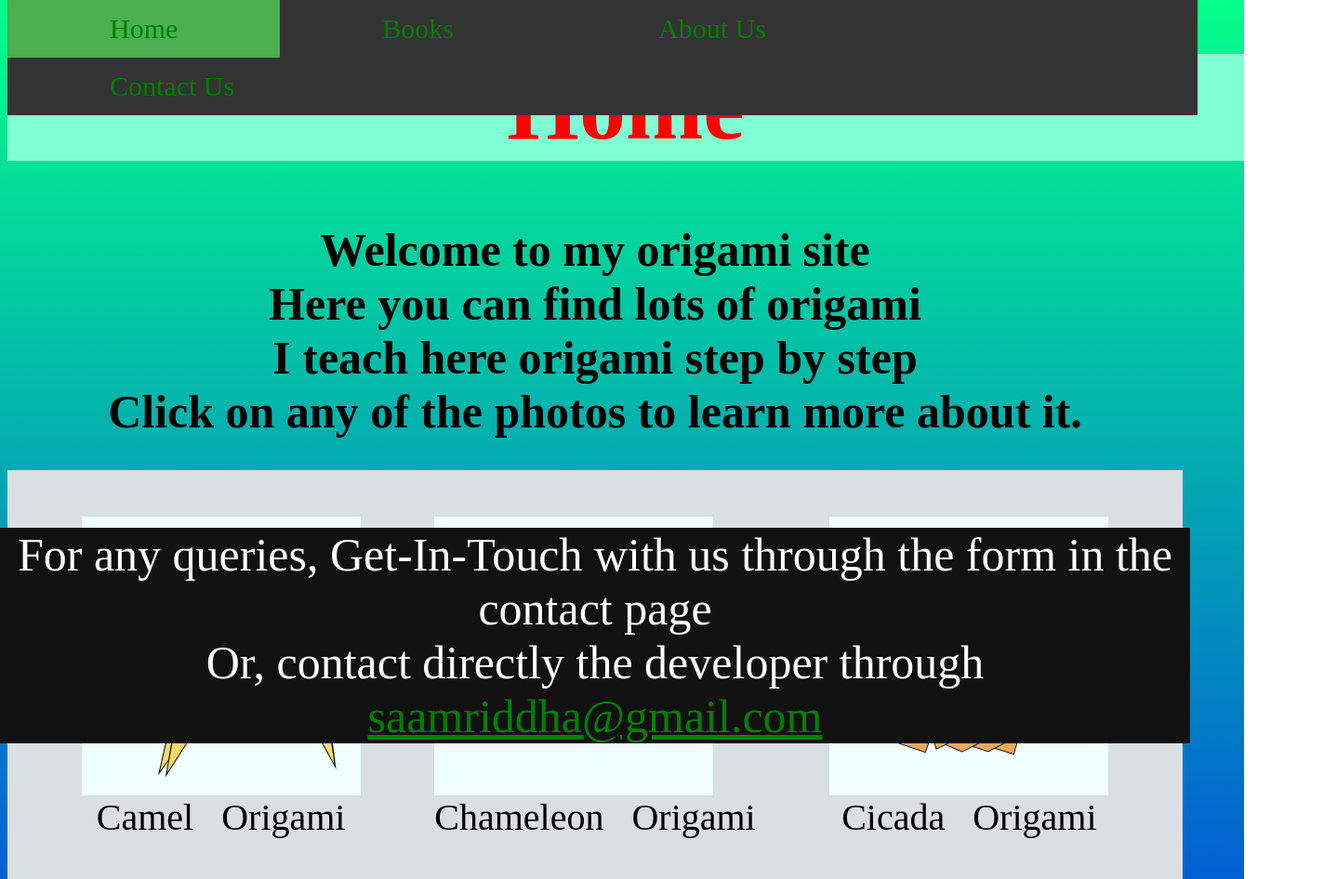
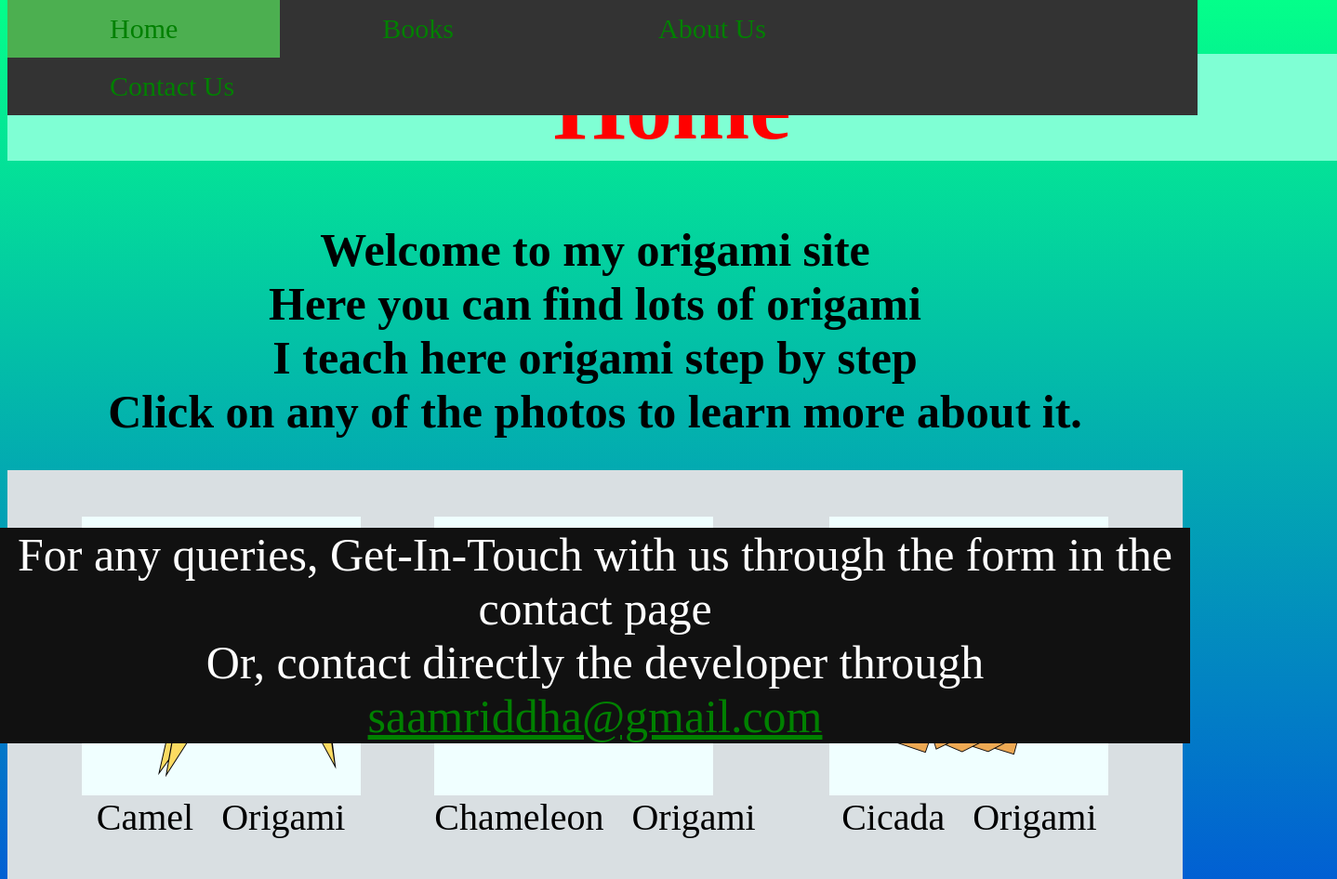
Before and after one commit to Samriddha2007/Origami-Website, a plain HTML site: page index.html in a window 1280 px wide. Shown: the top 946 px of the page at 93% size, 1438 px wide, since content can reach past the window. Drawn offline with Linux system fonts and the light colour scheme.

Commit message:
Update style.css

```diff
--- a/style.css
+++ b/style.css
@@ -14,7 +14,7 @@ body{
 }
 .title{
     background-color: aquamarine;
-    width:1330px;
+    width:1430px;
     text-align: center;
     color:red;
     font-size:100px;
```
